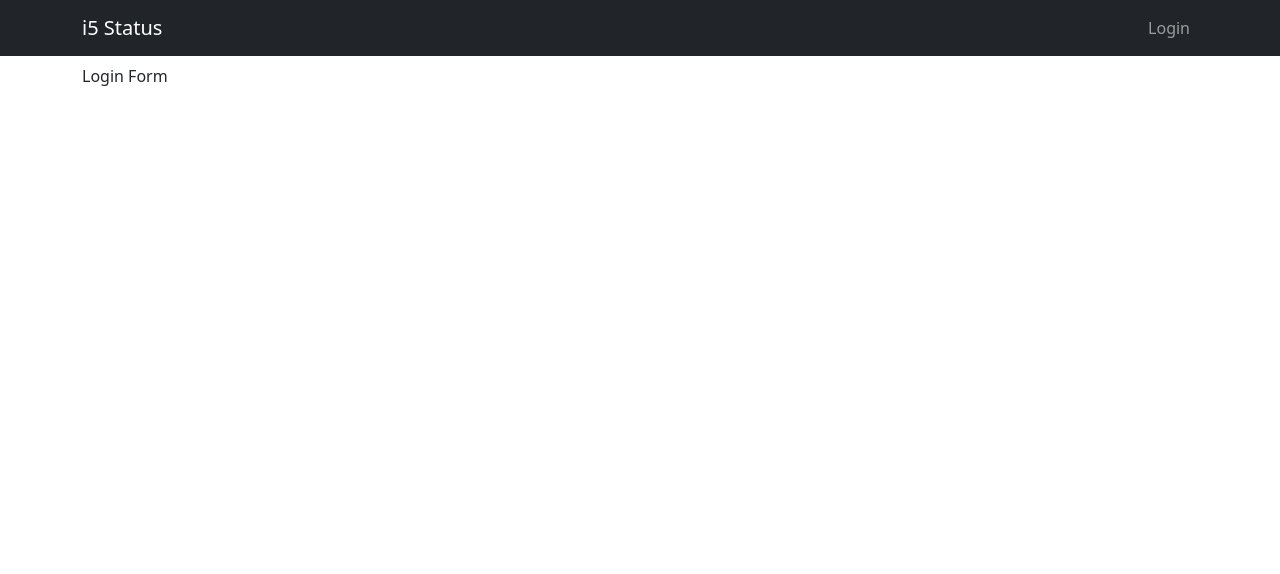
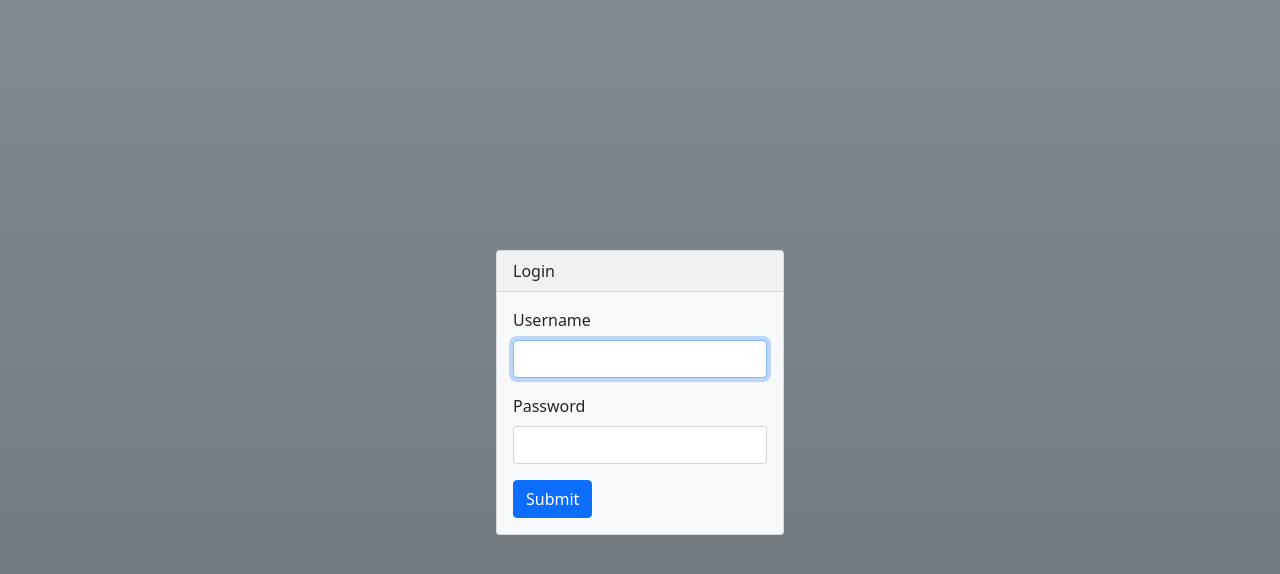
Before and after one commit to nathan-osman/i5, a React (Create React App) app in the folder ui/: page /login in a window 1280 px wide. Shown: the top 574 px of the page. Built offline with nearby package versions, Linux system fonts and the light colour scheme.

Commit message:
Begin implementing login form.

```diff
--- /dev/null
+++ b/ui/src/auth/Login/index.css
@@ -0,0 +1,6 @@
+#Login {
+  align-items: center;
+  display: flex;
+  height: 100%;
+  justify-content: center;
+}
--- a/ui/src/auth/Login/index.js
+++ b/ui/src/auth/Login/index.js
@@ -1,6 +1,25 @@
+import './index.css';
+
 const Login = () => {
   return (
-    <p>Login Form</p>
+    <div id="Login" className="bg-secondary bg-gradient">
+      <div class="card text-dark bg-light mb-3" style={{ width: '18rem' }}>
+        <div class="card-header">Login</div>
+        <div class="card-body">
+          <form>
+            <div className="mb-3">
+              <label for="username" className="form-label">Username</label>
+              <input type="text" className="form-control" id="username" autoFocus />
+            </div>
+            <div className="mb-3">
+              <label for="password" className="form-label">Password</label>
+              <input type="password" className="form-control" id="password" />
+            </div>
+            <button type="submit" className="btn btn-primary">Submit</button>
+          </form>
+        </div>
+      </div>
+    </div>
   );
 };
 
--- /dev/null
+++ b/ui/src/index.css
@@ -0,0 +1,3 @@
+html, body, #root {
+  height: 100%;
+}
--- a/ui/src/index.js
+++ b/ui/src/index.js
@@ -7,8 +7,9 @@ import { BrowserRouter, Routes, Route } from "react-router-dom";
 
 import App from './app/App';
 import Home from './pages/Home';
+import Login from './auth/Login';
 import 'bootstrap/dist/css/bootstrap.min.css';
-import Login from './auth/Login';
+import './index.css';
 
 axios.defaults.baseURL = process.env.REACT_APP_API_PREFIX;
 
@@ -19,8 +20,8 @@ ReactDOM.render(
         <Routes>
           <Route path="/" element={<App />}>
             <Route index element={<Home />} />
-            <Route path="/login" element={<Login />} />
           </Route>
+          <Route path="/login" element={<Login />} />
         </Routes>
       </BrowserRouter>
     </RecoilRoot>
```
